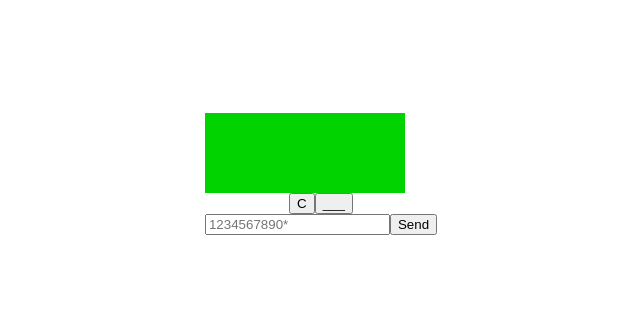
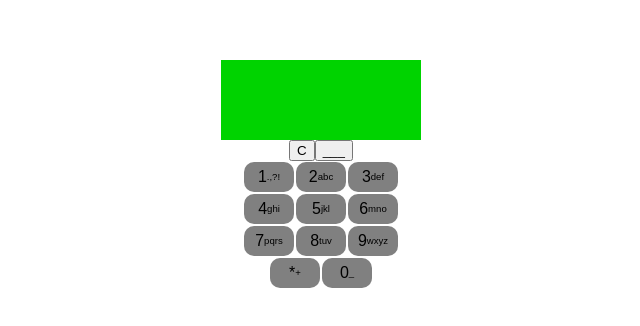
Before and after one commit to MalgAmoe/t9ers, a React (Create React App) app in the folder client/: page / in a window 1280 px wide. Shown: the part 226-552 px from the top of the page, without its empty margins (319-959 px from the left). Built offline with nearby package versions, Linux system fonts and the light colour scheme.

Commit message:
feat: Created keypad for the numbers

```diff
--- a/client/src/App.js
+++ b/client/src/App.js
@@ -8,7 +8,9 @@ import './App.css';
 
 const styles = {
   container: {
-
+    display: 'flex',
+    flexDirection: 'column',
+    alignItems: 'center'
   }
 }
 
--- /dev/null
+++ b/client/src/KeyPad/components/NumberKey.js
@@ -0,0 +1,39 @@
+import React from 'react'
+
+const styles = {
+  key: {
+    width: 50,
+    height: 30,
+    borderRadius: 10,
+    margin: 1,
+    backgroundColor: 'grey',
+    display: 'flex',
+    justifyContent: 'center',
+    alignItems: 'center',
+    cursor: 'pointer'
+  },
+  number: {
+    fontSize: '1em'
+  },
+  letters: {
+    fontSize: '0.6em'
+  }
+}
+
+const NumberKeys = ({number, letters, addNumber}) => {
+
+  const add = () => {
+    addNumber(number)
+  }
+
+  return (
+    <div
+      style={styles.key}
+      onClick={add}>
+      <span style={styles.number}>{number} </span>
+      <span style={styles.letters}>{letters}</span>
+    </div>
+  )
+}
+
+export default NumberKeys
--- a/client/src/KeyPad/index.js
+++ b/client/src/KeyPad/index.js
@@ -1,5 +1,7 @@
 import React, { Component } from 'react';
 import { connect } from 'react-redux';
+
+import NumberKey from './components/NumberKey';
 
 import {
   addNumber,
@@ -9,11 +11,16 @@ import {
 
 const styles = {
   keysContainer: {
-
+    width: 160,
+    display: 'flex',
+    flexDirection: 'row',
+    flexWrap: 'wrap',
+    justifyContent: 'center'
   }
 }
 
 const acceptedInputs = ['1', '2', '3', '4', '5', '6', '7', '8', '9', '*', '0'];
+const characters = ['.,?!', 'abc', 'def', 'ghi', 'jkl', 'mno', 'pqrs', 'tuv', 'wxyz', '+', '_']
 
 class KeyPad extends Component {
 
@@ -25,6 +32,11 @@ class KeyPad extends Component {
     }
   }
 
+  addNumberHandler = async(number) => {
+    await this.props.addNumber(number);
+    this.props.sendNumbers('POST', this.props.numbers);
+  }
+
   handleSend = () => {
     this.props.sendNumbers('POST', this.props.numbers);
   }
@@ -32,12 +44,15 @@ class KeyPad extends Component {
   render(){
     return(
       <div style={styles.keysContainer}>
-        <input
-          style={styles.input}
-          value={this.props.numbers}
-          placeholder='1234567890*'
-          onKeyDown={this.inputHandler}/>
-        <button onClick={this.handleSend}>Send</button>
+        {
+          acceptedInputs.map((key, i) => (
+            <NumberKey
+              key={i}
+              number={acceptedInputs[i]}
+              letters={characters[i]}
+              addNumber={this.addNumberHandler}/>
+          ))
+        }
       </div>
     )
   }
```
